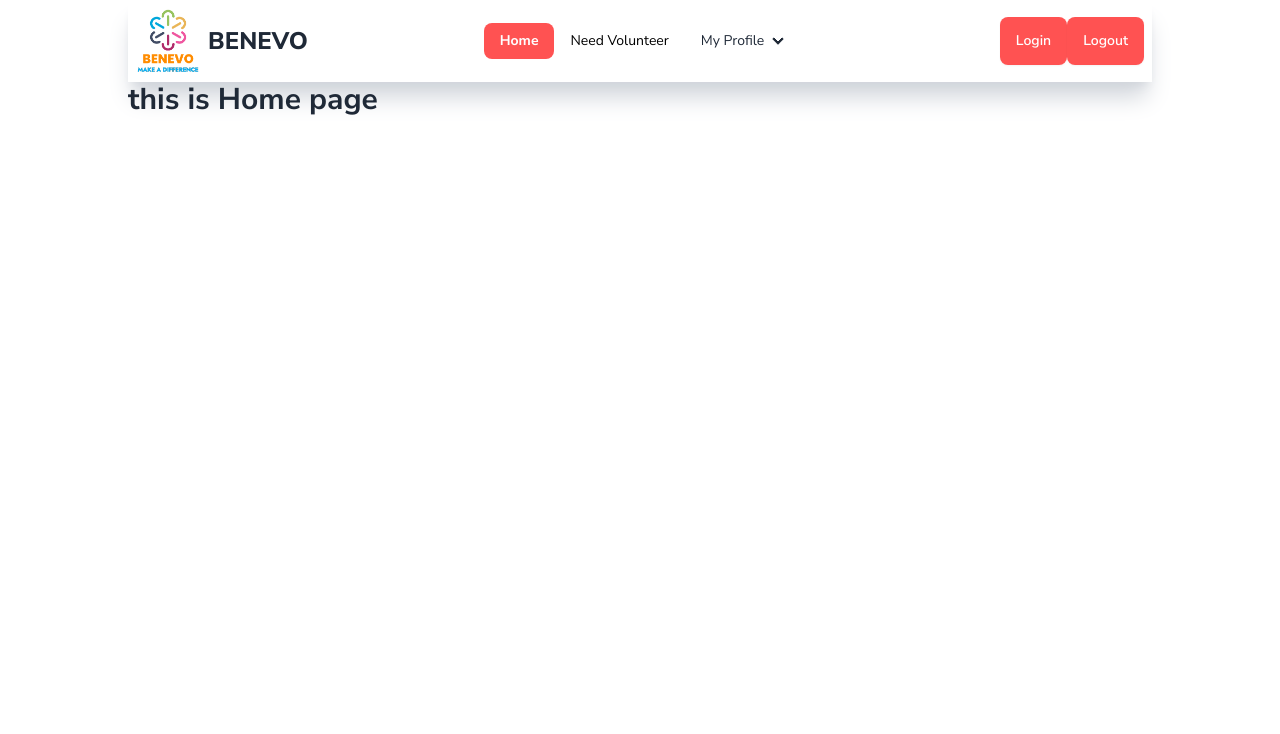
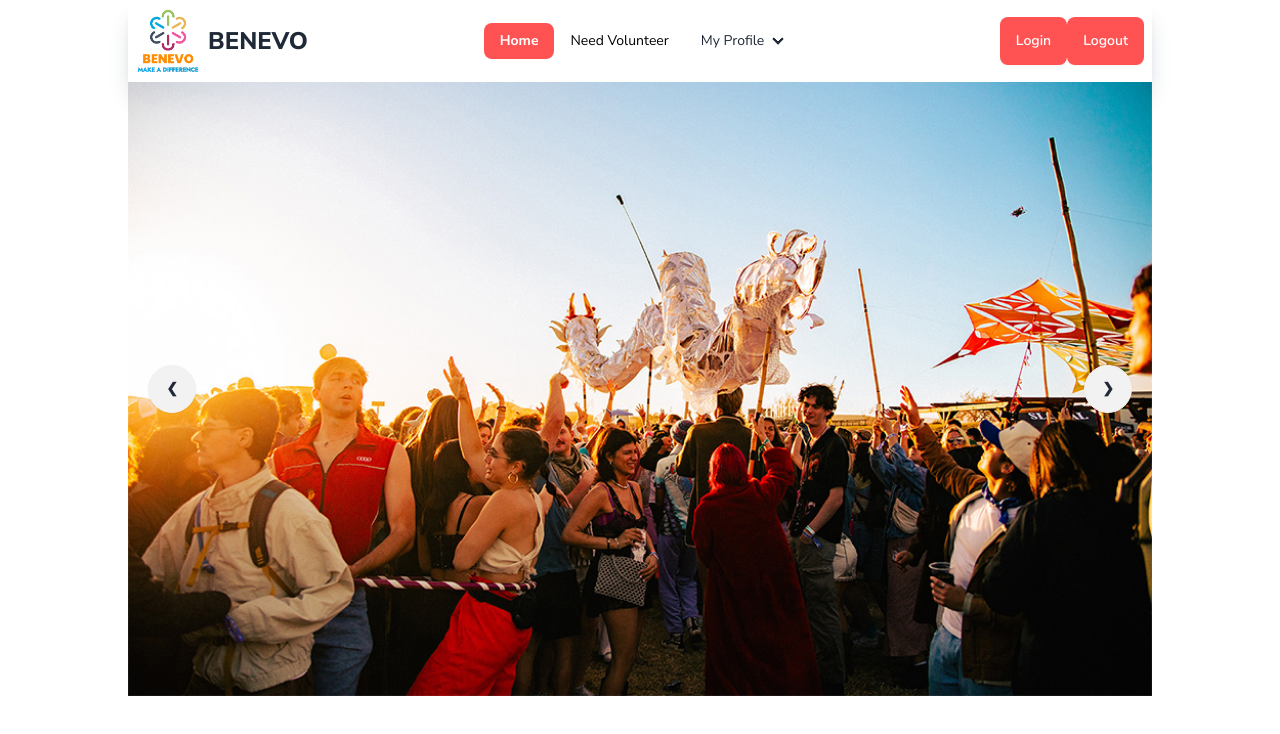
Before and after one commit to tuheen66/volunteer-client, a React (Vite) app: page / in a window 1280 px wide. Shown: the top 734 px of the page. Built offline with nearby package versions, Linux system fonts and the light colour scheme.

Commit message:
added banner slider

```diff
--- a/src/Pages/Home.jsx
+++ b/src/Pages/Home.jsx
@@ -1,9 +1,10 @@
+import BannerSlider from "../components/BannerSlider";
 
 
 const Home = () => {
     return (
         <div className="w-[80%] mx-auto">
-            <h2 className="text-3xl font-bold">this is Home page</h2>
+            <BannerSlider></BannerSlider>
         </div>
     );
 };
--- /dev/null
+++ b/src/components/BannerSlider.jsx
@@ -0,0 +1,42 @@
+import slider01 from '../assets/images/banner-slider/slider01.jpg'
+import slider02 from '../assets/images/banner-slider/slider02.jpg'
+import slider03 from '../assets/images/banner-slider/slider03.jpg'
+
+const BannerSlider = () => {
+    return (
+        <div>
+            <div className="carousel w-full">
+  <div id="slide1" className="carousel-item relative w-full">
+    <img
+      src={slider01}
+      className="w-full" />
+    <div className="absolute left-5 right-5 top-1/2 flex -translate-y-1/2 transform justify-between">
+      <a href="#slide3" className="btn btn-circle">❮</a>
+      <a href="#slide2" className="btn btn-circle">❯</a>
+    </div>
+  </div>
+  <div id="slide2" className="carousel-item relative w-full">
+    <img
+      src={slider02}
+      className="w-full" />
+    <div className="absolute left-5 right-5 top-1/2 flex -translate-y-1/2 transform justify-between">
+      <a href="#slide1" className="btn btn-circle">❮</a>
+      <a href="#slide3" className="btn btn-circle">❯</a>
+    </div>
+  </div>
+  <div id="slide3" className="carousel-item relative w-full">
+    <img
+      src={slider03}
+      className="w-full" />
+    <div className="absolute left-5 right-5 top-1/2 flex -translate-y-1/2 transform justify-between">
+      <a href="#slide2" className="btn btn-circle">❮</a>
+      <a href="#slide1" className="btn btn-circle">❯</a>
+    </div>
+  </div>
+
+</div>
+        </div>
+    );
+};
+
+export default BannerSlider;
```
